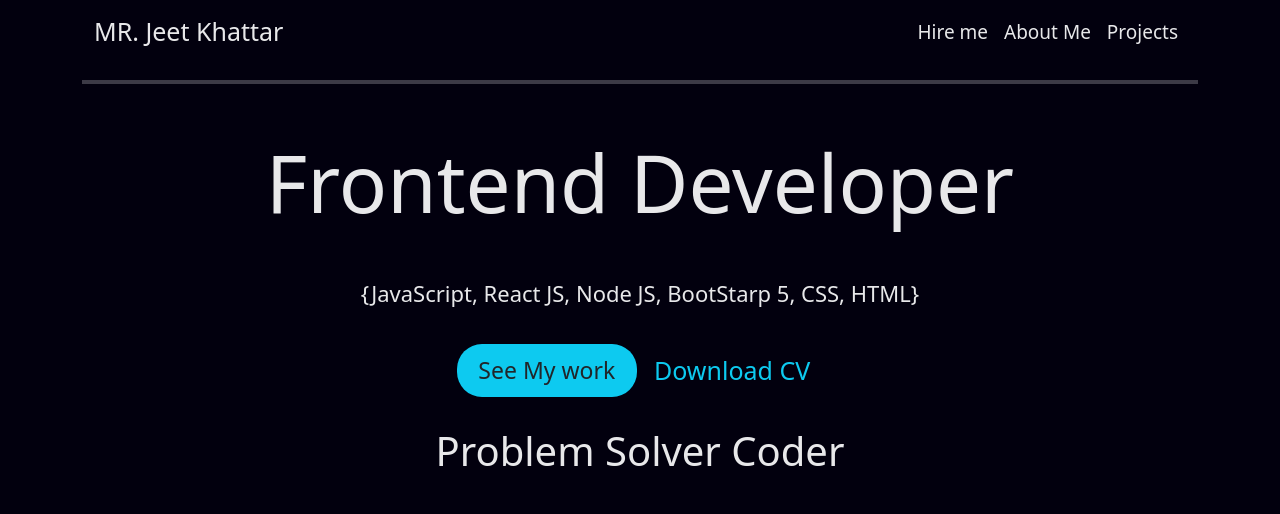
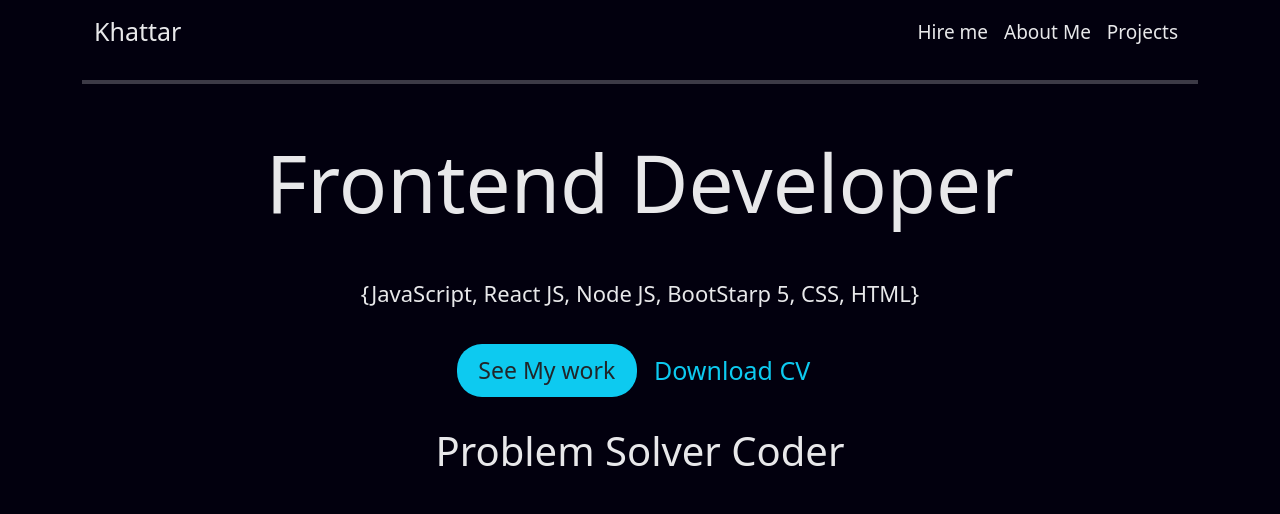
Before and after one commit to jeet-khattar/new-portfolio, a plain HTML site: page index.html in a window 1280 px wide. Shown: the top 514 px of the page. Drawn offline with nearby package versions, Linux system fonts and the light colour scheme.

Commit message:
new name

```diff
--- a/index.html
+++ b/index.html
@@ -18,7 +18,7 @@
 <div class="container">
 <nav class="navbar navbar-expand-lg">
   <div class="container-fluid">
-    <a class="navbar-brand" href="#" id="jeet">MR. Jeet Khattar</a>
+    <a class="navbar-brand" href="#" id="jeet">Khattar</a>
     <button class="navbar-toggler" type="button" data-bs-toggle="collapse" data-bs-target="#navbarSupportedContent" aria-controls="navbarSupportedContent" aria-expanded="false" aria-label="Toggle navigation">
       <span class="navbar-toggler-icon"></span>
     </button>
```
